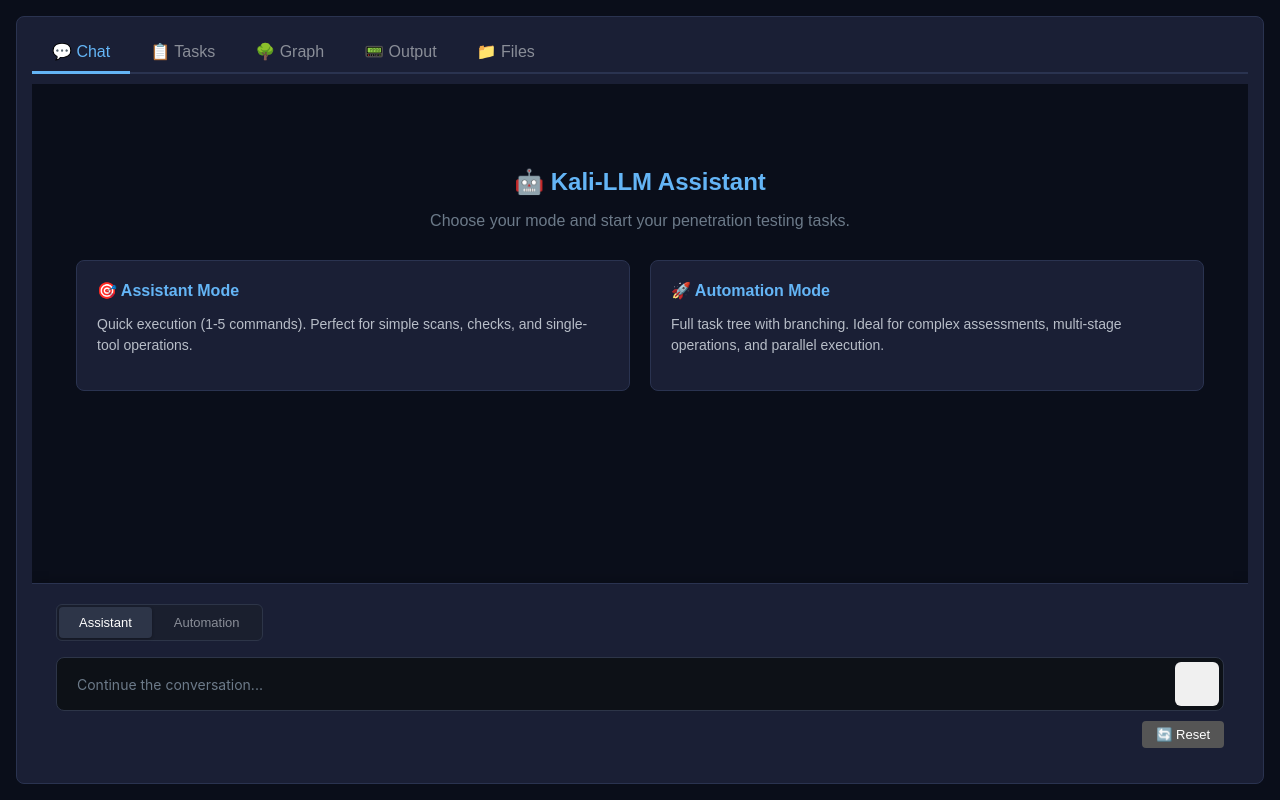
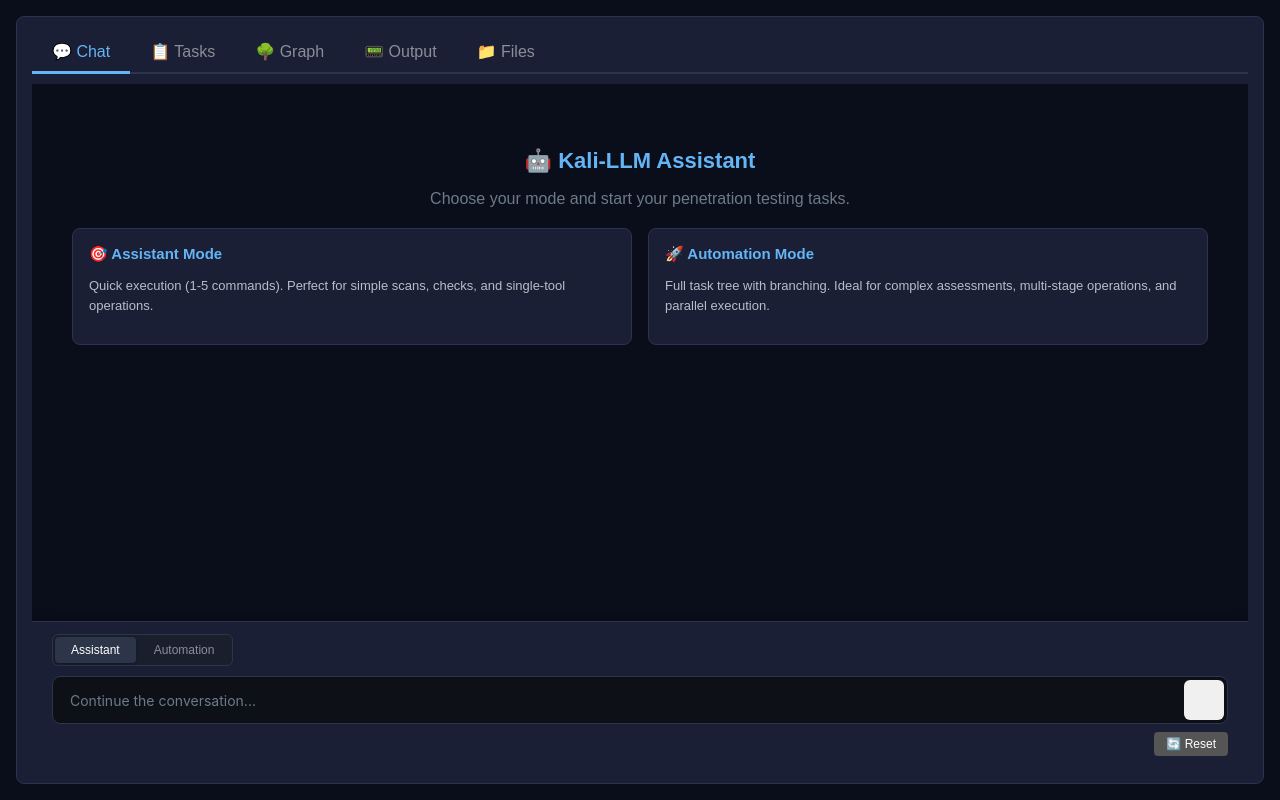
Before and after one commit to EduardTalianu/BlackMagic, a Flask app: page / in a window 1280 px wide. Run offline with Flask 3, Linux system fonts and the light colour scheme; parts of the project's set-up code (start-up, migrations or seed data) failed here and were passed over.

Commit message:
Add files via upload

```diff
--- a/src/chat_handler.py
+++ b/src/chat_handler.py
@@ -146,7 +146,7 @@ You: DONE: Retrieved HTTP headers successfully
         ]
 
         output_parts = []
-        max_iterations = 5
+        max_iterations = 20
 
         try:
             for iteration in range(max_iterations):
--- a/static/css/style.css
+++ b/static/css/style.css
@@ -149,62 +149,63 @@ body {
     overflow: hidden;
 }
 
+/* Chat messages area - more space */
 .chat-messages {
     flex: 1;
     overflow-y: auto;
-    padding: 24px;
+    padding: 16px 20px;
     background: var(--bg);
     margin: 0;
     border-radius: 0;
 }
 
-/* Welcome message */
+/* Welcome message - more compact */
 .welcome-message {
     text-align: center;
-    padding: 40px 20px;
+    padding: 30px 20px;
     color: #6c7a89;
 }
 
 .welcome-message h2 {
     color: #64b5f6;
-    margin-bottom: 16px;
-    font-size: 24px;
+    margin-bottom: 12px;
+    font-size: 22px;
     font-weight: 600;
 }
 
-/* Mode info cards */
+/* Mode info cards - more compact */
 .mode-info {
     display: grid;
     grid-template-columns: repeat(auto-fit, minmax(300px, 1fr));
-    gap: 20px;
-    margin-top: 30px;
+    gap: 16px;
+    margin-top: 20px;
 }
 
 .mode-card {
     background: var(--card-bg);
     border: 1px solid var(--card-border);
     border-radius: 8px;
-    padding: 20px;
+    padding: 16px;
     text-align: left;
 }
 
 .mode-card h3 {
     color: var(--tab-active);
-    margin-bottom: 10px;
-    font-size: 16px;
+    margin-bottom: 8px;
+    font-size: 15px;
 }
 
 .mode-card p {
     color: #b8bec8;
-    font-size: 14px;
+    font-size: 13px;
     line-height: 1.5;
 }
 
-/* Message bubbles - completely redesigned */
+/* Message bubbles - more space efficient */
 .message {
-    margin-bottom: 20px;
+    margin-bottom: 16px;
     padding: 0;
-    max-width: 70%;
+    max-width: 85%;
     word-wrap: break-word;
     animation: fadeInUp 0.3s ease-out;
 }
@@ -336,19 +336,19 @@ body {
     border: 1px solid rgba(255, 255, 255, 0.1);
 }
 
-/* Chat input area - YOUR NEW DESIGN */
+/* Chat input area - MORE COMPACT */
 .chat-input-area {
     background: var(--card-bg);
     border-top: 1px solid var(--card-border);
     border-radius: 0;
-    padding: 20px 24px;
+    padding: 12px 20px;
     flex-shrink: 0;
     box-shadow: 0 -2px 10px rgba(0, 0, 0, 0.2);
 }
 
-/* Mode toggle - YOUR NEW DESIGN */
+/* Mode toggle - more compact */
 .mode-toggle {
-    margin-bottom: 16px;
+    margin-bottom: 10px;
 }
 
 .toggle-container {
@@ -363,7 +363,7 @@ body {
 }
 
 .toggle-option {
-    padding: 8px 20px;
+    padding: 6px 16px;
     cursor: pointer;
     border-radius: 4px;
     transition: all 0.2s;
@@ -371,7 +371,7 @@ body {
     display: flex;
     align-items: center;
     justify-content: center;
-    font-size: 13px;
+    font-size: 12px;
     font-weight: 500;
     color: #8a8e98;
     background: transparent;
@@ -394,7 +394,7 @@ body {
 }
 
 .toggle-label {
-    font-size: 13px;
+    font-size: 12px;
     font-weight: 500;
 }
 
@@ -402,20 +402,20 @@ body {
     display: none; /* Remove slider for button-based toggle */
 }
 
-/* Input row - YOUR NEW DESIGN */
+/* Input row - more compact */
 .input-row {
     display: flex;
-    gap: 12px;
+    gap: 10px;
     align-items: center;
     background: #0d1117;
     border: 1px solid #2d3548;
     border-radius: 8px;
-    padding: 4px;
+    padding: 3px;
 }
 
 .input-row textarea {
     flex: 1;
-    padding: 12px 16px;
+    padding: 10px 14px;
     border: none;
     border-radius: 4px;
     font-family: -apple-system, BlinkMacSystemFont, 'Segoe UI', Roboto, Oxygen, Ubuntu, sans-serif;
@@ -425,9 +425,9 @@ body {
     background: transparent;
     color: var(--fg);
     transition: height 0.1s ease;
-    min-height: 44px;
-    max-height: 200px;
-    height: 44px;
+    min-height: 40px;
+    max-height: 150px;
+    height: 40px;
     overflow-y: auto;
 }
 
@@ -454,22 +454,23 @@ body {
     border-radius: 2px;
 }
 
+/* Send button - more compact */
 .btn-send {
     background: #f0f0f0;
     color: #0d1117;
     border: none;
     border-radius: 6px;
-    padding: 10px 12px;
+    padding: 8px 10px;
     cursor: pointer;
     font-weight: 600;
-    font-size: 18px;
+    font-size: 16px;
     display: flex;
     align-items: center;
     justify-content: center;
     transition: all 0.2s;
     white-space: nowrap;
-    min-width: 44px;
-    height: 44px;
+    min-width: 40px;
+    height: 40px;
     box-shadow: none;
     flex-shrink: 0;
     line-height: 1;
@@ -493,15 +494,16 @@ body {
 /* Send button icon - show only the play arrow */
 .btn-send span {
     display: inline-block;
-    font-size: 18px;
+    font-size: 16px;
 }
 
 .btn-send span:last-child {
     display: none;
 }
 
+/* Input actions - more compact */
 .input-actions {
-    margin-top: 10px;
+    margin-top: 8px;
     display: flex;
     justify-content: flex-end;
     gap: 8px;
@@ -512,9 +514,9 @@ body {
     color: white;
     border: none;
     border-radius: 4px;
-    padding: 6px 14px;
+    padding: 5px 12px;
     cursor: pointer;
-    font-size: 13px;
+    font-size: 12px;
     transition: all 0.2s;
 }
 
--- a/static/js/app.js
+++ b/static/js/app.js
@@ -389,23 +389,33 @@ async function handleSend() {
             throw new Error('Streaming request failed');
         }
 
-        // Create message container
+        // Track current command-output pair
+        let currentMessage = null;
+        let currentTerminal = null;
+
+        function createNewCommandMessage() {
             const msgDiv = document.createElement('div');
             msgDiv.className = 'message assistant-message';
 
             const contentDiv = document.createElement('div');
             contentDiv.className = 'message-content';
 
-        // Create terminal container for command output
             const terminalDiv = document.createElement('div');
             terminalDiv.className = 'terminal-output';
-        terminalDiv.style.display = 'none'; // Hidden until first command
 
             contentDiv.appendChild(terminalDiv);
             msgDiv.appendChild(contentDiv);
+
+            const timestamp = document.createElement('span');
+            timestamp.className = 'timestamp';
+            timestamp.textContent = formatTimestamp(new Date());
+            msgDiv.appendChild(timestamp);
+
             chatMessages.appendChild(msgDiv);
+            chatMessages.scrollTop = chatMessages.scrollHeight;
 
-        let hasCommands = false;
+            return { msgDiv, terminalDiv };
+        }
 
         // Process SSE stream
         const reader = response.body.getReader();
@@ -430,24 +440,23 @@ async function handleSend() {
                     const data = JSON.parse(jsonStr);
 
                     if (data.type === 'conversation') {
-                        // Conversational response - no terminal
-                        contentDiv.removeChild(terminalDiv);
-                        contentDiv.textContent = data.content;
-                        chatMessages.scrollTop = chatMessages.scrollHeight;
+                        // Conversational response - simple message
+                        addAssistantMessage(data.content);
 
                     } else if (data.type === 'command') {
-                        // Show terminal and add command
-                        terminalDiv.style.display = 'block';
-                        hasCommands = true;
+                        // New command - create new message bubble
+                        const newMsg = createNewCommandMessage();
+                        currentMessage = newMsg.msgDiv;
+                        currentTerminal = newMsg.terminalDiv;
 
                         const cmdDiv = document.createElement('div');
                         cmdDiv.className = 'command-line';
                         cmdDiv.textContent = '$ ' + data.content;
-                        terminalDiv.appendChild(cmdDiv);
-                        chatMessages.scrollTop = chatMessages.scrollHeight;
+                        currentTerminal.appendChild(cmdDiv);
 
                     } else if (data.type === 'output') {
-                        // Add command output
+                        // Add output to current terminal
+                        if (currentTerminal) {
                             const outputDiv = document.createElement('div');
                             outputDiv.className = 'command-output';
 
@@ -459,46 +468,32 @@ async function handleSend() {
                             }
 
                             outputDiv.textContent = data.content;
-                        terminalDiv.appendChild(outputDiv);
-
-                        // Add spacing
-                        const spacer = document.createElement('div');
-                        spacer.style.height = '8px';
-                        terminalDiv.appendChild(spacer);
-
+                            currentTerminal.appendChild(outputDiv);
                             chatMessages.scrollTop = chatMessages.scrollHeight;
+                        }
 
                     } else if (data.type === 'complete') {
-                        // Add success message
-                        const completeDiv = document.createElement('div');
-                        completeDiv.className = 'command-output success-message';
-                        completeDiv.textContent = data.content;
-                        terminalDiv.appendChild(completeDiv);
-                        chatMessages.scrollTop = chatMessages.scrollHeight;
+                        // Summary message - separate message
+                        addAssistantMessage(data.content);
+                        currentMessage = null;
+                        currentTerminal = null;
 
                     } else if (data.type === 'error' || data.type === 'warning') {
-                        // Add error/warning
+                        // Error/warning message
+                        if (currentTerminal) {
                             const errorDiv = document.createElement('div');
                             errorDiv.className = data.type === 'error' ? 'command-output error-message' : 'command-output';
                             errorDiv.textContent = data.content;
-
-                        if (hasCommands) {
-                            terminalDiv.appendChild(errorDiv);
+                            currentTerminal.appendChild(errorDiv);
                         } else {
-                            contentDiv.removeChild(terminalDiv);
-                            contentDiv.textContent = data.content;
+                            addAssistantMessage(data.content);
                         }
-
                         chatMessages.scrollTop = chatMessages.scrollHeight;
 
                     } else if (data.type === 'done') {
-                        // Add timestamp
-                        const timestamp = document.createElement('span');
-                        timestamp.className = 'timestamp';
-                        timestamp.textContent = formatTimestamp(new Date());
-                        msgDiv.appendChild(timestamp);
-
                         console.log('Streaming complete:', data.success);
+                        currentMessage = null;
+                        currentTerminal = null;
                     }
 
                 } catch (e) {
@@ -512,6 +507,22 @@ async function handleSend() {
         msg('❌ ' + e.message, '#f44336');
     } finally {
         sendBtn.disabled = false;
+    }
+}  // <-- This closing brace was missing!
+
+function handleAssistantResponse(data) {
+    const output = data.output || '';
+
+    // Check if this is a conversational response (no commands executed)
+    const isConversational = !output.includes('$') && !output.includes('Command output:');
+
+    if (isConversational) {
+        // Display as natural conversation
+        addAssistantMessage(output);
+    } else {
+        // Display as formatted terminal output
+        const formattedHTML = formatTerminalOutput(output);
+        addAssistantMessage(formattedHTML, true);
     }
 }
 
```
Also changed, not shown: other parts of static/css/style.css (+15 -16 lines). Lines whose indentation alone changed are shown as unchanged.
